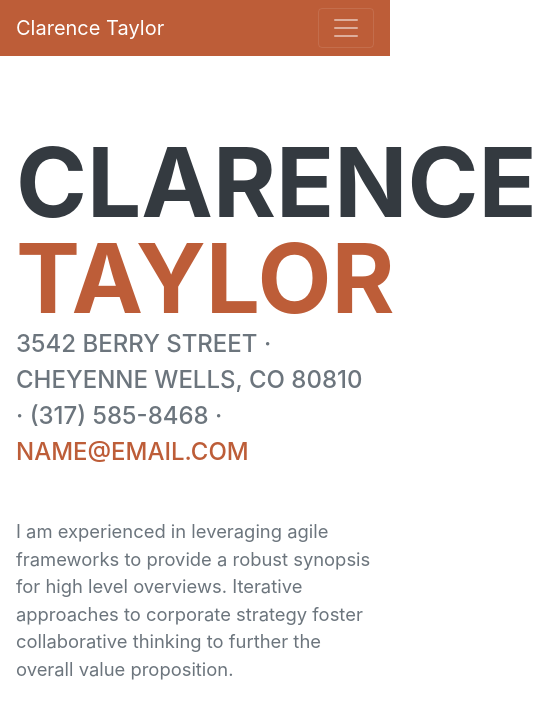
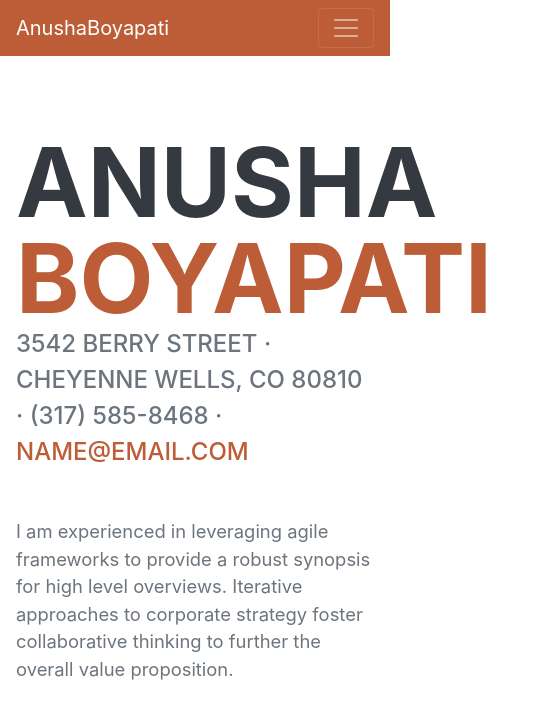
Before and after one commit to AnushaBoyapati/AnushaBoyapati, a plain HTML site: page index.html in a window 390 px wide. Shown: the top 726 px of the page, 537 px wide, since content can reach past the window. Drawn offline with nearby package versions, Linux system fonts and the light colour scheme; a web font is replaced by a local one.

Commit message:
Modification of the fie

```diff
--- a/index.html
+++ b/index.html
@@ -5,7 +5,7 @@
         <meta name="viewport" content="width=device-width, initial-scale=1, shrink-to-fit=no" />
         <meta name="description" content="" />
         <meta name="author" content="" />
-        <title>Resume - Start Bootstrap Theme</title>
+        <title>Resume -AnushaBoyapati</title>
         <link rel="icon" type="image/x-icon" href="assets/img/favicon.ico" />
         <!-- Font Awesome icons (free version)-->
         <script src="https://use.fontawesome.com/releases/v5.15.1/js/all.js" crossorigin="anonymous"></script>
@@ -19,7 +19,7 @@
         <!-- Navigation-->
         <nav class="navbar navbar-expand-lg navbar-dark bg-primary fixed-top" id="sideNav">
             <a class="navbar-brand js-scroll-trigger" href="#page-top">
-                <span class="d-block d-lg-none">Clarence Taylor</span>
+                <span class="d-block d-lg-none">AnushaBoyapati</span>
                 <span class="d-none d-lg-block"><img class="img-fluid img-profile rounded-circle mx-auto mb-2" src="assets/img/profile.jpg" alt="" /></span>
             </a>
             <button class="navbar-toggler" type="button" data-toggle="collapse" data-target="#navbarSupportedContent" aria-controls="navbarSupportedContent" aria-expanded="false" aria-label="Toggle navigation"><span class="navbar-toggler-icon"></span></button>
@@ -40,8 +40,8 @@
             <section class="resume-section" id="about">
                 <div class="resume-section-content">
                     <h1 class="mb-0">
-                        Clarence
-                        <span class="text-primary">Taylor</span>
+                        Anusha
+                        <span class="text-primary">Boyapati</span>
                     </h1>
                     <div class="subheading mb-5">
                         3542 Berry Street · Cheyenne Wells, CO 80810 · (317) 585-8468 ·
```
